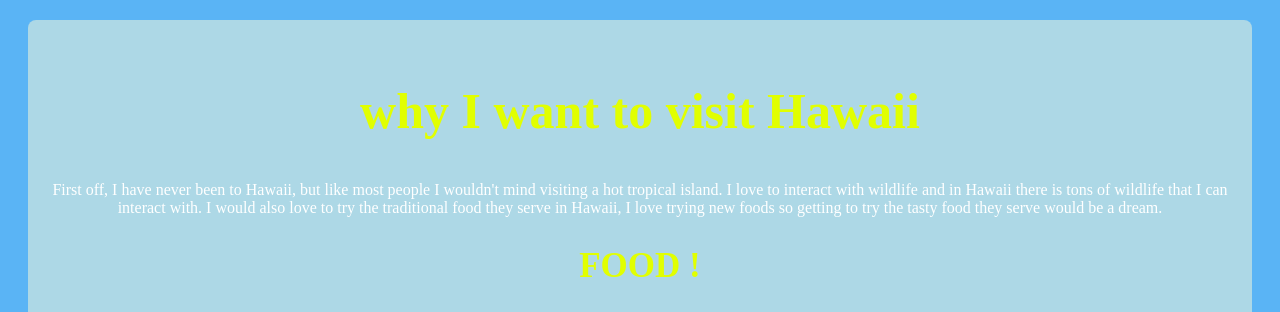
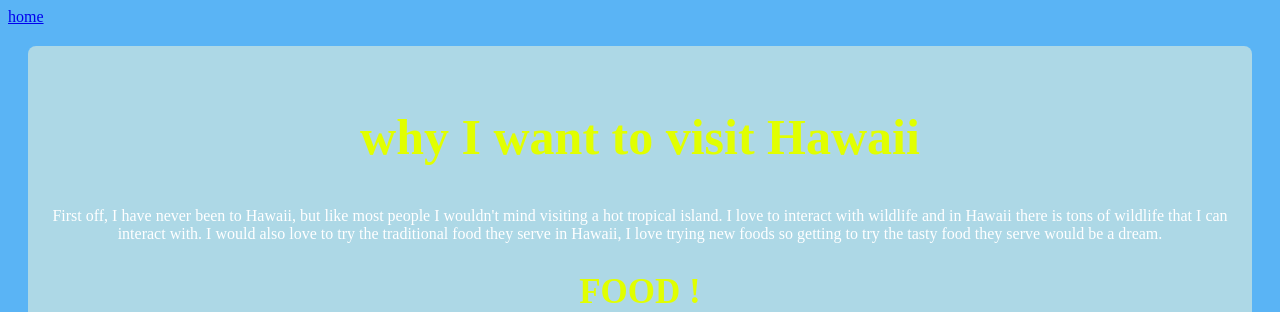
Before and after one commit to EggplantChristmas/EggplantChristmas.github.io, a plain HTML site: page somthing.html in a window 1280 px wide. Shown: the top 312 px of the page. Drawn offline with Linux system fonts and the light colour scheme.

Commit message:
Update somthing.html

```diff
--- a/somthing.html
+++ b/somthing.html
@@ -2,6 +2,7 @@
     <head>
         <meta charset="utf-8">
         <title>Project: Travel webpage</title>
+        <a href="https://EggplantChristmas.github.io/index.html">home</a>
 
          <style>
          .example {
```
